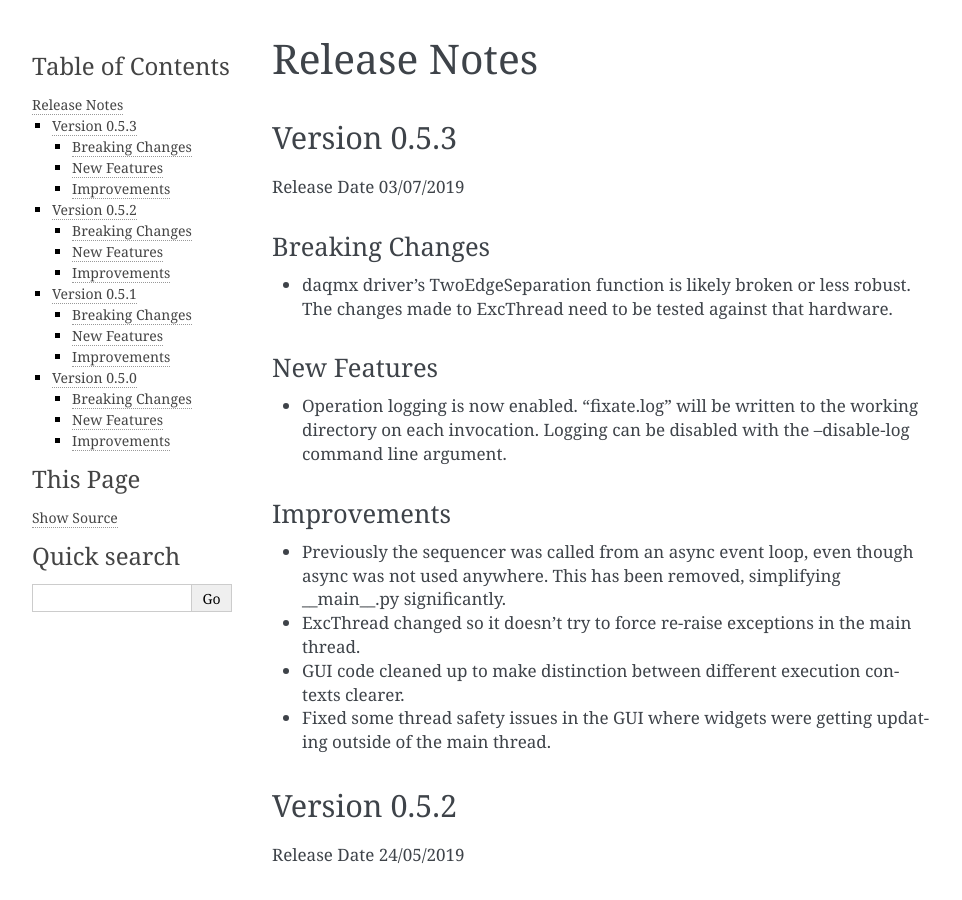
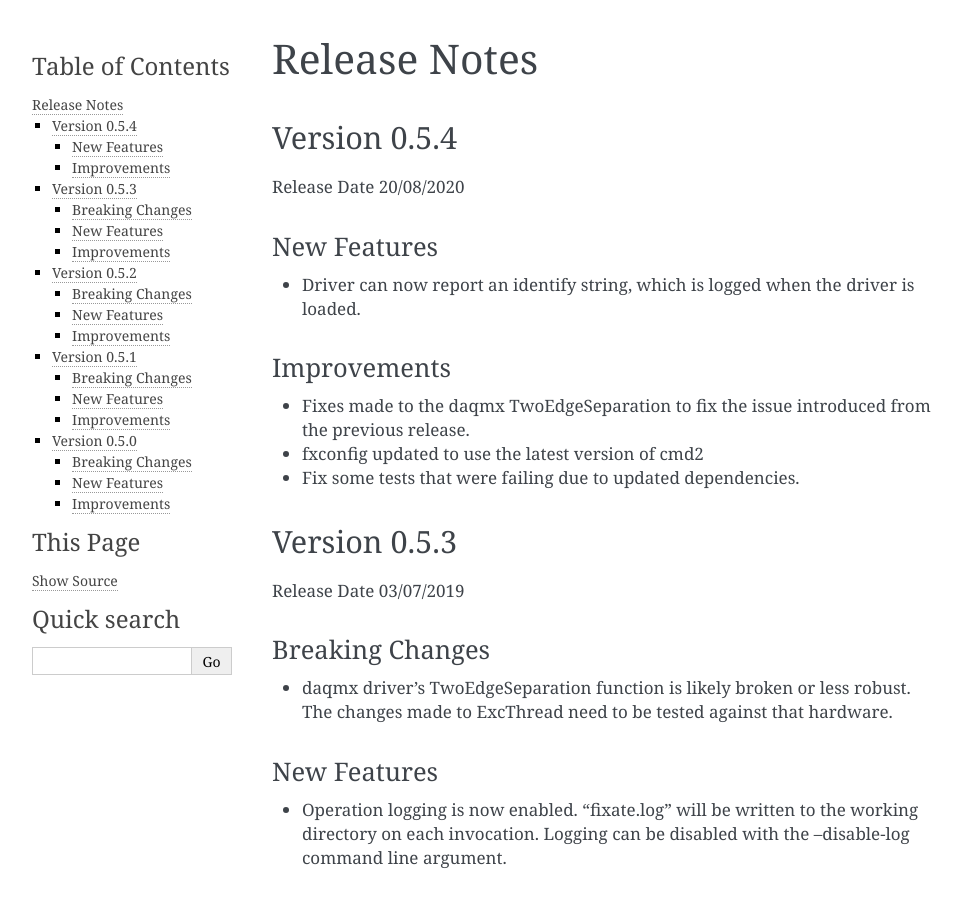
Before and after one commit to PyFixate/Fixate, a Sphinx documentation site: the page built from docs/source/release-notes.rst, in a window 1280 px wide and 900 px high. Shown: the whole window, without its empty margins (148-1110 px from the left). Built offline with Sphinx 7.4.7, drawn with Linux system fonts in a browser that asks for light colours.

Commit message:
Add release notes and bump version number

```diff
--- a/docs/source/release-notes.rst
+++ b/docs/source/release-notes.rst
@@ -1,6 +1,21 @@
 ==================================
 Release Notes
 ==================================
+*************
+Version 0.5.4
+*************
+Release Date 20/08/2020
+
+New Features
+############
+- Driver can now report an identify string, which is logged when the driver is loaded.
+
+Improvements
+############
+- Fixes made to the daqmx TwoEdgeSeparation to fix the issue introduced from the previous release.
+- fxconfig updated to use the latest version of cmd2
+- Fix some tests that were failing due to updated dependencies.
+
 *************
 Version 0.5.3
 *************
--- a/src/fixate/__init__.py
+++ b/src/fixate/__init__.py
@@ -2,7 +2,7 @@ from fixate.config import RESOURCES
 from fixate.config.local_config import load_local_config
 import fixate.sequencer
 
-__version__ = "0.5.3"
+__version__ = "0.5.4"
 
 RESOURCES["SEQUENCER"] = fixate.sequencer.Sequencer()
 load_local_config()
```
